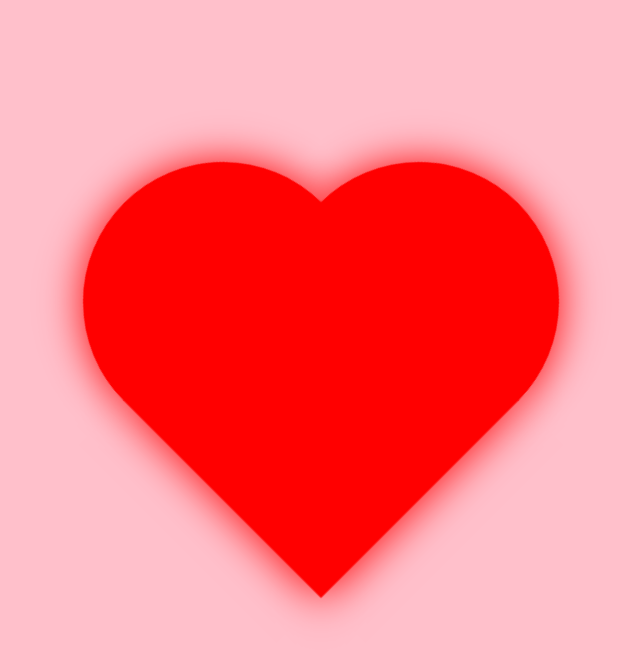
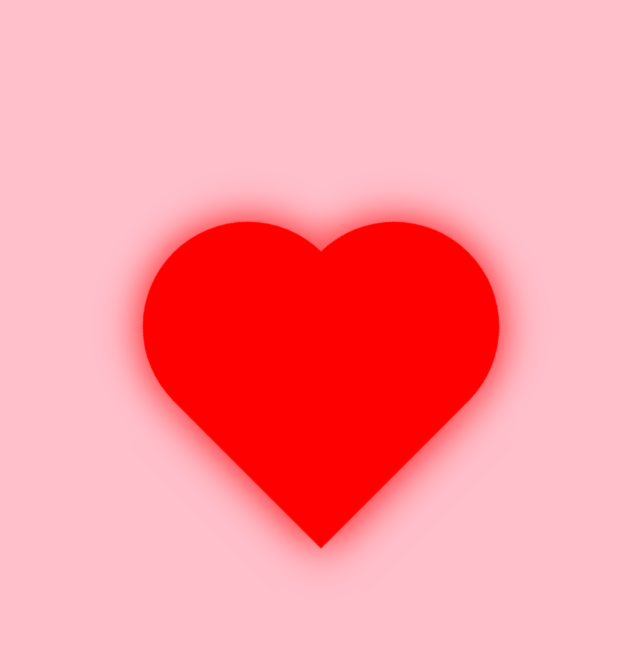
Before and after one commit to WJFX622/test, a plain HTML site: page index.html in a window 1280 px wide. Shown: the whole page, without its empty margins (319-959 px from the left). Drawn offline with Linux system fonts and the light colour scheme.

Commit message:
Update index.html
修改数据

```diff
--- a/index.html
+++ b/index.html
@@ -25,8 +25,8 @@
         }
 
         .heart {
-            width: 200px;
-            height: 200px;
+            width: 150px;
+            height: 150px;
             background-color: red;
             position: relative;
             transform: rotate(45deg);
@@ -36,11 +36,11 @@
 
         .heart::after {
             content: "";
-            width: 200px;
-            height: 100px;
+            width: 150px;
+            height: 75px;
             background-color: red;
             position: absolute;
-            top: -99px;
+            top: -74px;
             left: 0px;
             border-radius: 100px 100px 0 0;
             box-shadow: 0 0 30px red;
@@ -48,12 +48,12 @@
 
         .heart::before {
             content: "";
-            width: 100px;
-            height: 200px;
+            width: 75px;
+            height: 150px;
             background-color: red;
             position: absolute;
             top: 0px;
-            left: -99px;
+            left: -74px;
             border-radius: 100px 0 0 100px;
             box-shadow: 0 0 30px red;
         }
```
